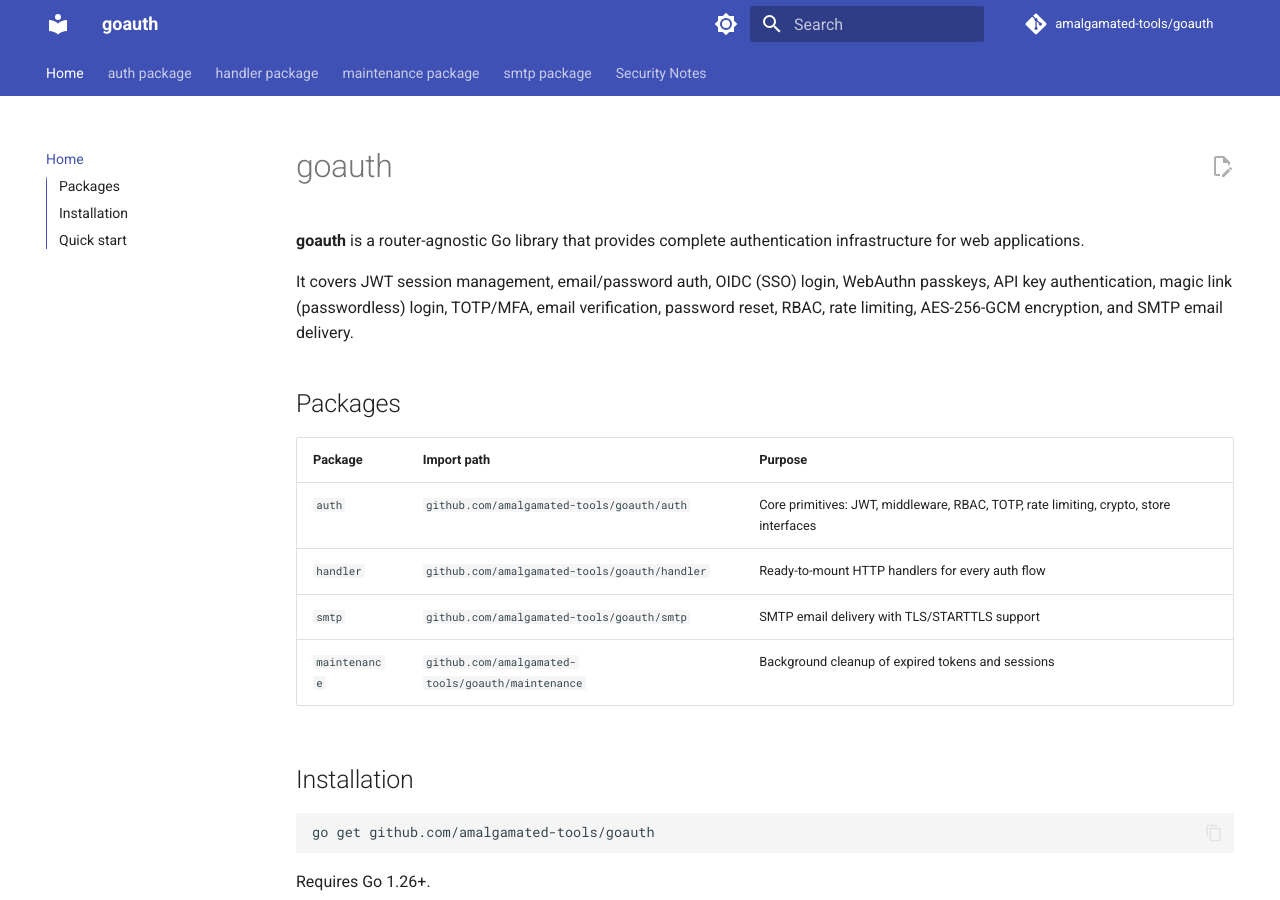
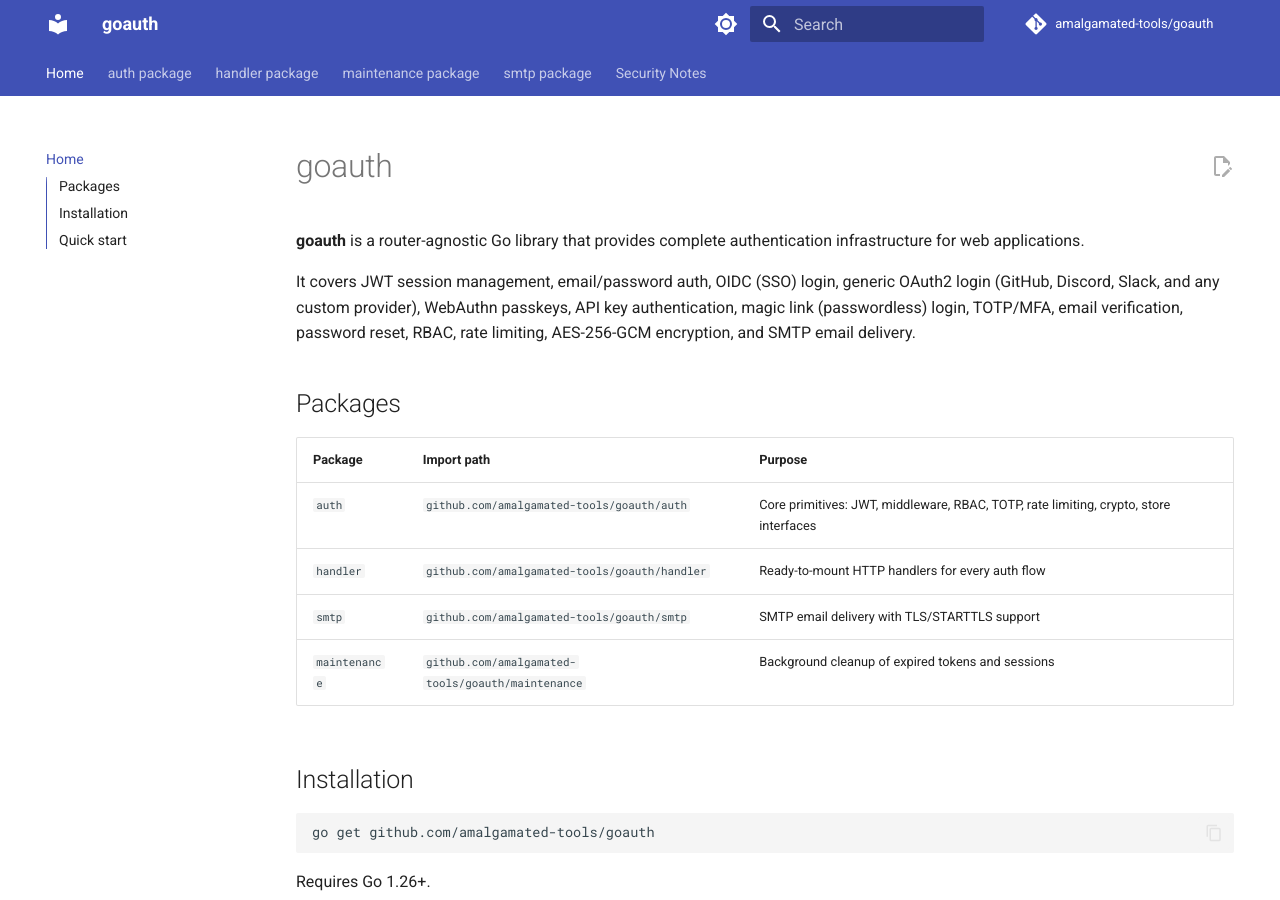
Before and after one commit to amalgamated-tools/goauth, an MkDocs documentation site: the page built from docs/index.md, in a window 1280 px wide and 900 px high. Built offline with MkDocs 1.6.1 and Material for MkDocs 9.7.7, drawn with Linux system fonts in a browser that asks for light colours; comment, search, counter and statistics services are not loaded.

Commit message:
docs: add OAuth2Handler coverage (README, handler index, mkdocs nav) (#204)
* docs: add OAuth2Handler coverage across README, handler index, and mkdocs nav

- Add OAuth2Handler section to README.md (after OIDCHandler), covering
  the OAuth2IdentityProvider interface, built-in GitHubProvider /
  GoogleOAuth2Provider, configuration, routes, callback behaviour, and
  HTTP status table
- Add OAuth2Handler row to docs/handler/index.md Available handlers table
- Add 'Generic OAuth2: handler/oauth2.md' entry to mkdocs.yml nav
- Update intro paragraph in README.md and docs/index.md to mention
  generic OAuth2 login alongside OIDC SSO

Co-authored-by: Copilot <223556219+Copilot@users.noreply.github.com>

* docs(oauth2): fix interface nil contract and Google provider wording

---------

Co-authored-by: github-actions[bot] <41898282+github-actions[bot]@users.noreply.github.com>
Co-authored-by: Copilot <223556219+Copilot@users.noreply.github.com>
Co-authored-by: Patrick Veverka <veverkap@users.noreply.github.com>

```diff
--- a/docs/index.md
+++ b/docs/index.md
@@ -2,7 +2,7 @@
 
 **goauth** is a router-agnostic Go library that provides complete authentication infrastructure for web applications.
 
-It covers JWT session management, email/password auth, OIDC (SSO) login, WebAuthn passkeys, API key authentication, magic link (passwordless) login, TOTP/MFA, email verification, password reset, RBAC, rate limiting, AES-256-GCM encryption, and SMTP email delivery.
+It covers JWT session management, email/password auth, OIDC (SSO) login, generic OAuth2 login (GitHub, Discord, Slack, and any custom provider), WebAuthn passkeys, API key authentication, magic link (passwordless) login, TOTP/MFA, email verification, password reset, RBAC, rate limiting, AES-256-GCM encryption, and SMTP email delivery.
 
 ## Packages
 
--- a/mkdocs.yml
+++ b/mkdocs.yml
@@ -60,6 +60,7 @@ nav:
     - handler/index.md
     - Email / Password: handler/auth.md
     - OIDC / SSO: handler/oidc.md
+    - Generic OAuth2: handler/oauth2.md
     - API Keys: handler/api-keys.md
     - Sessions: handler/sessions.md
     - Passkeys (WebAuthn): handler/passkeys.md
```
Also changed, not shown: README.md (+2 -1 lines).
